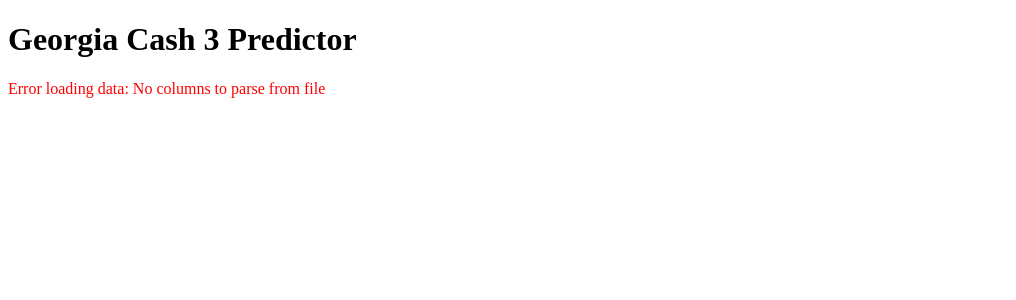
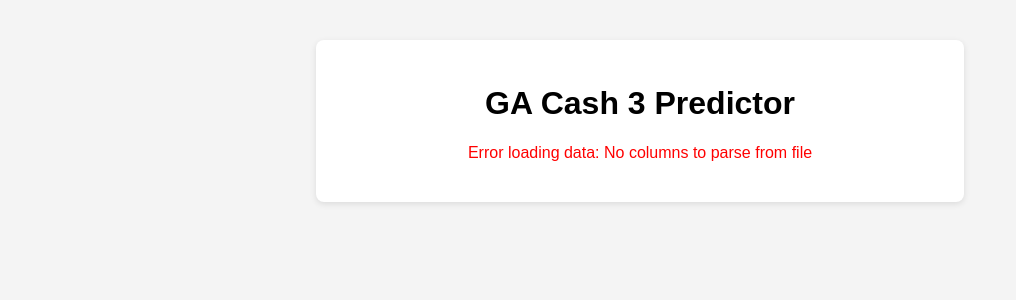
Before and after one commit to GAPick3/GA-Cash3-Predictor, a Flask app: page / in a window 1280 px wide. Shown: the top 300 px of the page, without its empty margins (0-1016 px from the left). Run offline with Flask 3, Linux system fonts and the light colour scheme.

Commit message:
Update index.html

```diff
--- a/templates/index.html
+++ b/templates/index.html
@@ -1,24 +1,36 @@
 <!DOCTYPE html>
-<html>
+<html lang="en">
 <head>
+    <meta charset="UTF-8">
     <title>GA Cash 3 Predictor</title>
+    <style>
+        body { font-family: Arial, sans-serif; padding: 2rem; background: #f4f4f4; }
+        .box { background: #fff; padding: 1.5rem; border-radius: 8px; max-width: 600px; margin: auto; box-shadow: 0 2px 6px rgba(0,0,0,0.1); }
+        h1, h2 { text-align: center; }
+        .numbers { font-size: 2rem; text-align: center; margin-top: 1rem; }
+        .error { color: red; text-align: center; }
+    </style>
 </head>
 <body>
-    <h1>Georgia Cash 3 Predictor</h1>
+    <div class="box">
+        <h1>GA Cash 3 Predictor</h1>
+
         {% if error %}
-        <p style="color: red;">{{ error }}</p>
+            <p class="error">{{ error }}</p>
         {% else %}
             <h2>Latest Draw</h2>
-        <p>Date: {{ latest.Date }}</p>
-        <p>Draw: {{ latest.Draw }}</p>
-        <p>Numbers: {{ latest.Number1 }} {{ latest.Number2 }} {{ latest.Number3 }}</p>
+            <div class="numbers">
+                <strong>{{ latest.Date }} ({{ latest.Draw }}):</strong>
+                {{ latest.Digit1 }} {{ latest.Digit2 }} {{ latest.Digit3 }}
+            </div>
 
             <h2>Top Predictions</h2>
-        <ul>
-        {% for p in predictions %}
-            <li>{{ p }}</li>
+            <div class="numbers">
+                {% for number in predictions %}
+                    <div>{{ number }}</div>
                 {% endfor %}
-        </ul>
+            </div>
         {% endif %}
+    </div>
 </body>
 </html>
```
Lines whose indentation alone changed are shown as unchanged.
